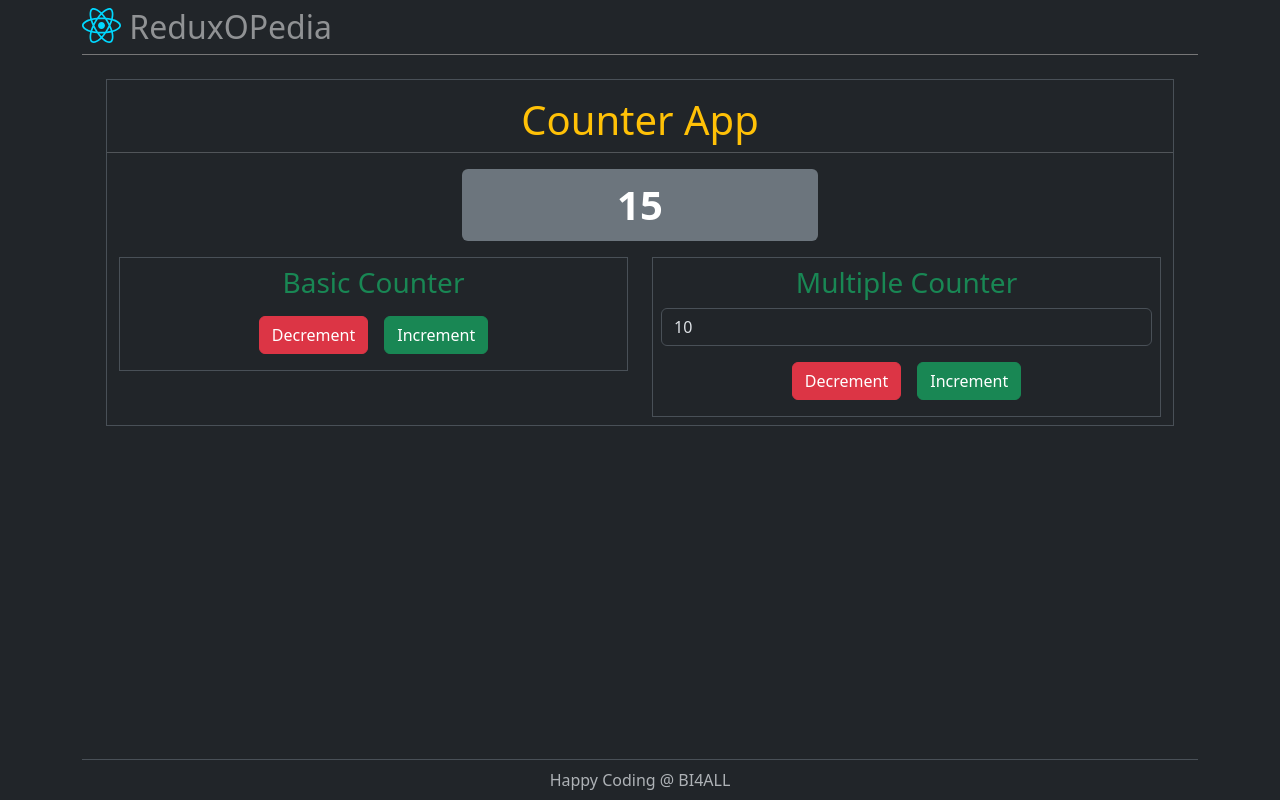
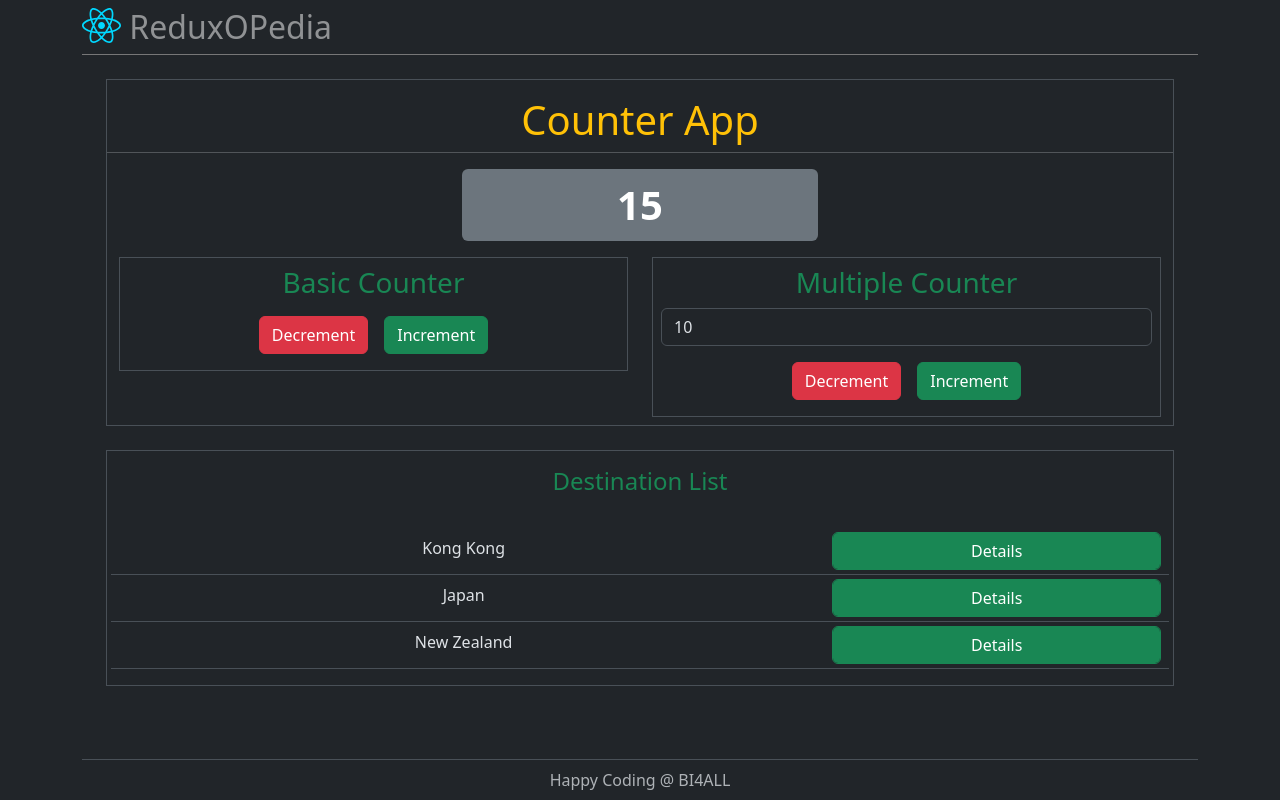
Before and after one commit to 404PeterSimoes/ReduxOPedia, a React (Vite) app: page / in a window 1280 px wide. Built offline with nearby package versions, Linux system fonts and the light colour scheme.

Commit message:
Section 10 - 163 & 164 - Assignment 14 Destination List

```diff
--- /dev/null
+++ b/src/components/DestinationList.jsx
@@ -0,0 +1,20 @@
+import { useSelector } from 'react-redux';
+
+function DestinationList() {
+  const destinationList = useSelector(
+    (state) => state.destinationStore.destinations,
+  );
+
+  return destinationList.map((destination, index) => {
+    return (
+      <div className="text-center row border-bottom" key={index}>
+        <div className="col-8 pt-2">{destination.name}</div>
+        <div className="col-4">
+          <button className="btn btn-success form-control m-1">Details</button>
+        </div>
+      </div>
+    );
+  });
+}
+
+export default DestinationList;
--- a/src/main.jsx
+++ b/src/main.jsx
@@ -5,6 +5,7 @@ import Footer from './layout/Footer';
 import { store } from './redux/store';
 import { Provider } from 'react-redux';
 import Counter from './components/Counter';
+import DestinationList from './components/DestinationList';
 
 createRoot(document.getElementById('root')).render(
   <StrictMode>
@@ -14,6 +15,12 @@ createRoot(document.getElementById('root')).render(
         <main className="flex-grow-1 row">
           <div className="col-12">
             <Counter />
+            <div className="p-3 m-4 border">
+              <h4 className="text-success pb-4 text-center">
+                Destination List
+              </h4>
+              <DestinationList />
+            </div>
           </div>
         </main>
         <Footer />
--- a/src/redux/store.js
+++ b/src/redux/store.js
@@ -8,5 +8,3 @@ export const store = configureStore({
     destinationStore: destinationReducer,
   },
 });
-
-console.log(store.getState());
```
